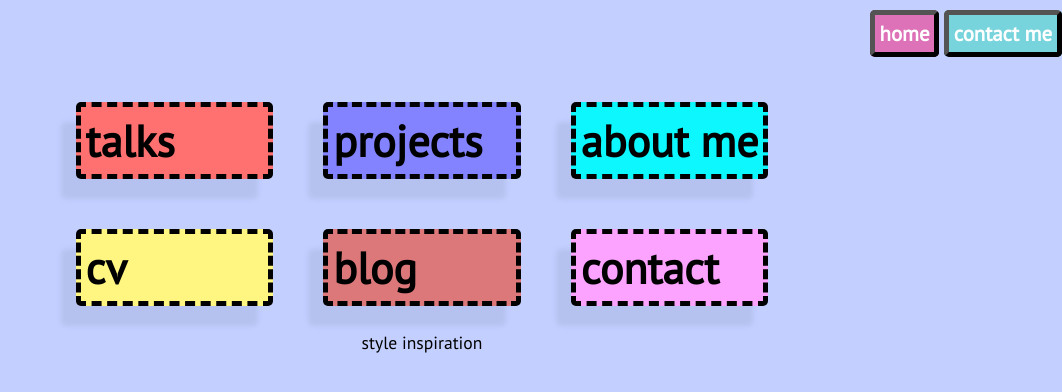
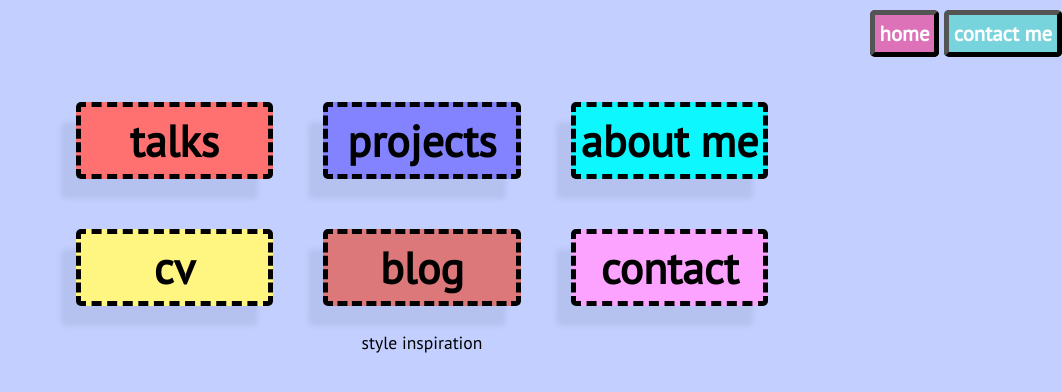
Before and after one commit to kairstenfay/kairstenfay.github.io, a Jekyll site: the page built from index.html, in a window 1280 px wide. Shown: the top 392 px of the page, without its empty margins (218-1280 px from the left). Built offline with Jekyll 4.4.1, drawn with Linux system fonts in a browser that asks for light colours.

Commit message:
Add more styles

```diff
--- a/css/main.css
+++ b/css/main.css
@@ -251,6 +251,15 @@
     padding: 5px;
     margin: 25px;
     box-shadow: -15px 20px 5px #b5c2ef;
+    text-align: center;
+}
+
+h2:hover:nth-child(odd) {
+    border: 5px solid black;
+}
+
+h2:hover:nth-child(even) {
+    border: 5px dotted black;
 }
 
 h2:first-child {
```
